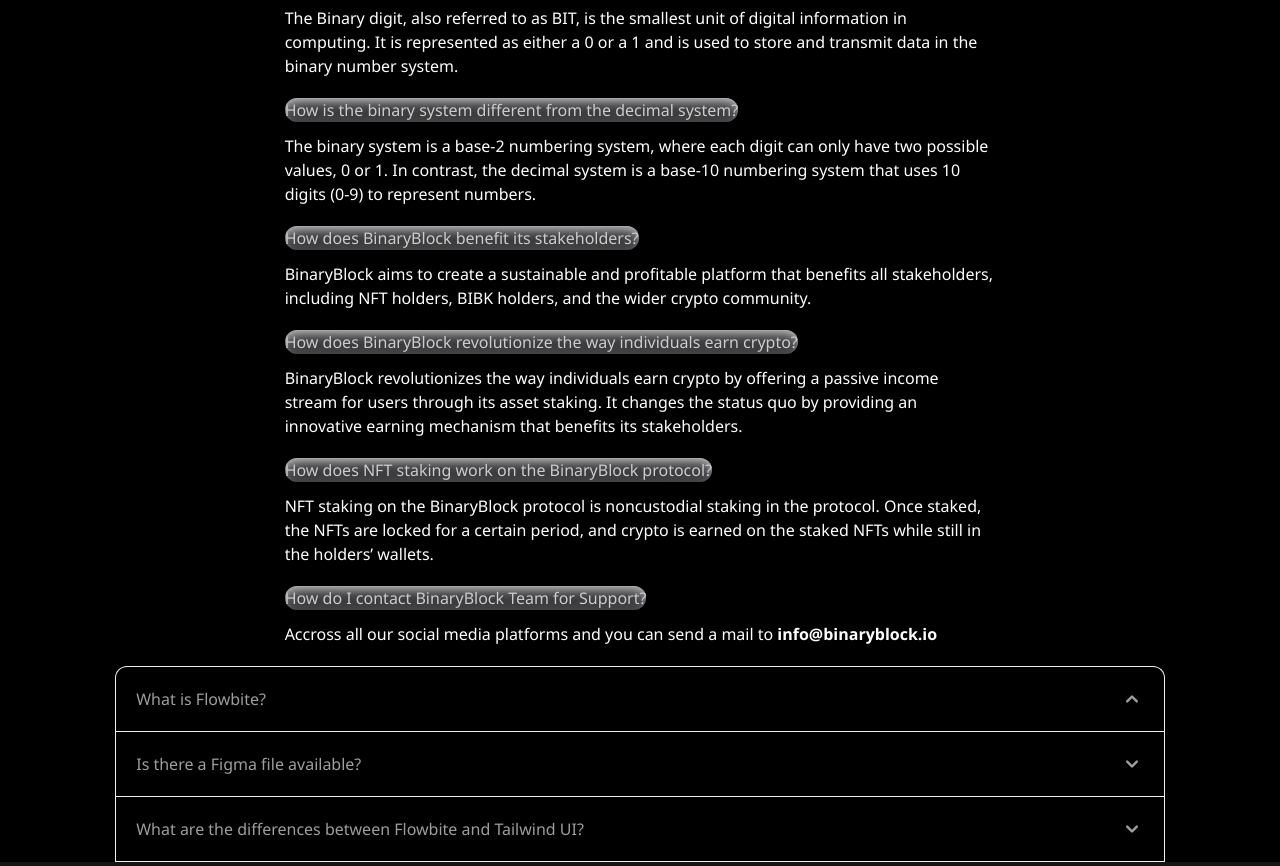
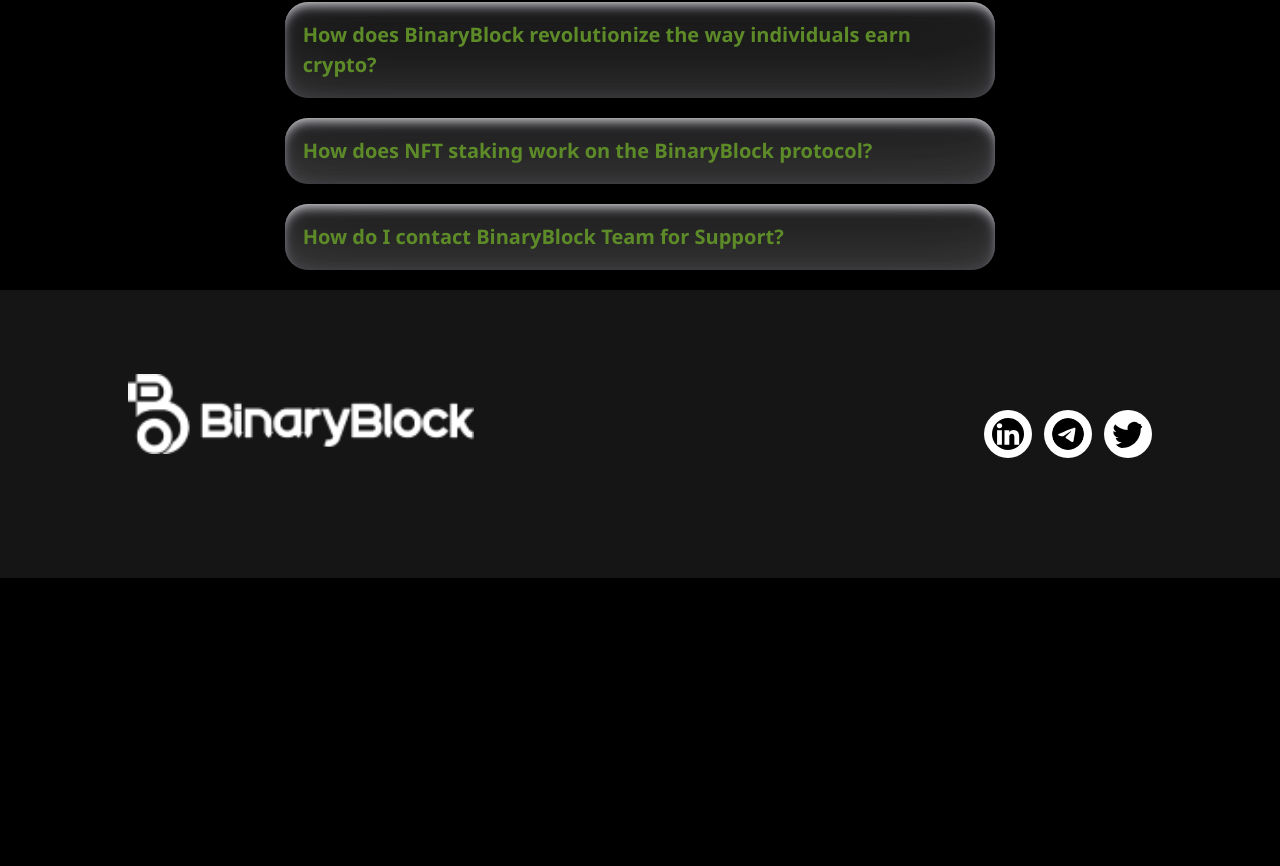
Before and after one commit to Forsyth01/BinaryBlock01, a React (Create React App) app: page /faq in a window 1280 px wide. Shown: the part 1114-1980 px from the top of the page. After the commit the page ends 1692 px from the top, so only its background shows below. Built offline with nearby package versions, Linux system fonts and the light colour scheme.

Commit message:
almost done

```diff
--- a/package.json
+++ b/package.json
@@ -7,6 +7,7 @@
     "@testing-library/jest-dom": "^5.16.5",
     "@testing-library/react": "^13.4.0",
     "@testing-library/user-event": "^13.5.0",
+    "boostrap": "^2.0.0",
     "bootstrap": "^5.3.0",
     "gsap": "^3.12.2",
     "react": "^18.2.0",
--- a/public/index.html
+++ b/public/index.html
@@ -26,7 +26,7 @@
       work correctly both with client-side routing and a non-root public URL.
       Learn how to configure a non-root public URL by running `npm run build`.
     -->
-  <title>React App</title>
+  <title>BinaryBlock</title>
 </head>
 
 <body>
--- a/src/Pages/Faq.js
+++ b/src/Pages/Faq.js
@@ -1,53 +1,64 @@
-import React, { Fragment, useState } from "react";
-import {
-  Accordion,
-  AccordionHeader,
-  AccordionBody,
-} from "@material-tailwind/react";
+import React, { useState } from "react";
+
+// import 'bootstrap/dist/css/bootstrap.css';
+// import 'bootstrap/dist/js/bootstrap.js';
 
 const Faq = () => {
-
-
   return (
     <div>
+      <h1 class="text-white text-center">Frequently Asked Questions</h1>
       <section class="py-5 w-[70%] m-auto">
-        <div class="container pt-5">
+        <div class=" pt-5">
           <div class="row justify-content-center px-3 ps-lg-5">
             <div class="">
-                  <h3 class="text-white text-center">Frequently Asked Questions</h3>
-
               <div class="mt-5">
                 <button class="accordion _0shine text-center w-full py-5">
                   What is BinaryBlock Protocol?
                 </button>
                 <div class="panel pt-3">
-                          <p>BinaryBlock Protocol is a Web3 earning protocol on Ethereum that offers a unique earning opportunity for BinaryBlock asset holders.
-
+                  <p>
+                    BinaryBlock Protocol is a Web3 earning protocol on Ethereum
+                    that offers a unique earning opportunity for BinaryBlock
+                    asset holders.
                   </p>
                 </div>
 
-                        <button class="accordion _0shine mt-5 text-center"> How does BinaryBlock protocol work?
+                <button class="accordion _0shine mt-5 text-center">
+                  {" "}
+                  How does BinaryBlock protocol work?
                 </button>
                 <div class="panel pt-3">
-                          <p>Through smart contracts and automated processes, BinaryBlock protocol ensures that BinaryBlock asset holders receive a portion of crypto daily. This process allows asset holders to earn crypto without actively trading or investing their assets.
+                  <p>
+                    Through smart contracts and automated processes, BinaryBlock
+                    protocol ensures that BinaryBlock asset holders receive a
+                    portion of crypto daily. This process allows asset holders
+                    to earn crypto without actively trading or investing their
+                    assets.
                   </p>
                 </div>
 
-                        <button class="accordion _0shine mt-5 text-center"> What is a BinaryBlock Genesis NFT?
+                <button class="accordion _0shine mt-5 text-center">
+                  {" "}
+                  What is a BinaryBlock Genesis NFT?
                 </button>
                 <div class="panel pt-3">
                   <p>
-                             A crypto asset that is unique and grants the holder daily access to earn crypto for over 20 years. It is a valuable asset that also provides ongoing earnings opportunities to holders.
+                    A crypto asset that is unique and grants the holder daily
+                    access to earn crypto for over 20 years. It is a valuable
+                    asset that also provides ongoing earnings opportunities to
+                    holders.
                   </p>
                 </div>
 
-                        <button class="accordion _0shine mt-5 text-center"> What is Bibk?
+                <button class="accordion _0shine mt-5 text-center">
+                  {" "}
+                  What is Bibk?
                 </button>
                 <div class="panel pt-3">
                   <p>
-                             BIBK is a utility token used within the Binaryblock ecosystem for interacting with protocol and access to the core functionalities of the ecosystem.
-
-
+                    BIBK is a utility token used within the Binaryblock
+                    ecosystem for interacting with protocol and access to the
+                    core functionalities of the ecosystem.
                   </p>
                 </div>
 
@@ -56,86 +67,124 @@
                 </button>
                 <div class="panel pt-3">
                   <p>
-                            The core functionalities of the BinaryBlock platform include earning opportunities through BinaryBlock asset staking, trading, lending, and interacting with the protocol using BIBK.
+                    The core functionalities of the BinaryBlock platform include
+                    earning opportunities through BinaryBlock asset staking,
+                    trading, lending, and interacting with the protocol using
+                    BIBK.
                   </p>
                 </div>
 
-                        <button class="accordion _0shine mt-5 text-center"> How are the rewards allocated to each BinaryBlock genesis NFT?
+                <button class="accordion _0shine mt-5 text-center">
+                  {" "}
+                  How are the rewards allocated to each BinaryBlock genesis NFT?
                 </button>
                 <div class="panel pt-3">
                   <p>
-                            Each BinaryBlock NFT is unique and different in its attributes because the rewards allocated to each NFT are from its Binary digits.
+                    Each BinaryBlock NFT is unique and different in its
+                    attributes because the rewards allocated to each NFT are
+                    from its Binary digits.
                   </p>
                 </div>
 
-                        <button class="accordion _0shine mt-5 text-center"> How often are rewards distributed on the BinaryBlock protocol?
+                <button class="accordion _0shine mt-5 text-center">
+                  {" "}
+                  How often are rewards distributed on the BinaryBlock protocol?
                 </button>
                 <div class="panel pt-3">
                   <p>
-                             Rewards on the BinaryBlock platform are distributed on a daily basis to stakers who have staked BIBK or NFTs into the protocol smart contract.
+                    Rewards on the BinaryBlock platform are distributed on a
+                    daily basis to stakers who have staked BIBK or NFTs into the
+                    protocol smart contract.
                   </p>
                 </div>
 
-                                                <button class="accordion _0shine mt-5 text-center"> Can anyone participate in staking on the BinaryBlock protocol ?
+                <button class="accordion _0shine mt-5 text-center">
+                  {" "}
+                  Can anyone participate in staking on the BinaryBlock protocol
+                  ?
                 </button>
                 <div class="panel pt-3">
                   <p>
-                             Anyone can participate in staking on the BinaryBlock platform by staking their BinaryBlock assets into the protocol.
-
-
+                    Anyone can participate in staking on the BinaryBlock
+                    platform by staking their BinaryBlock assets into the
+                    protocol.
                   </p>
                 </div>
 
-                                                <button class="accordion _0shine mt-5 text-center"> How do I get started with staking on the BinaryBlock platform?
+                <button class="accordion _0shine mt-5 text-center">
+                  {" "}
+                  How do I get started with staking on the BinaryBlock platform?
                 </button>
                 <div class="panel pt-3">
                   <p>
-                           Staking on the BinaryBlock platform, users can navigate to the staking interface and stake BinaryBlock assets into the protocol.
-
-
+                    Staking on the BinaryBlock platform, users can navigate to
+                    the staking interface and stake BinaryBlock assets into the
+                    protocol.
                   </p>
                 </div>
 
-                                                <button class="accordion _0shine mt-5 text-center"> What is a Binary digit?
+                <button class="accordion _0shine mt-5 text-center">
+                  {" "}
+                  What is a Binary digit?
                 </button>
                 <div class="panel pt-3">
                   <p>
-                            The Binary digit, also referred to as BIT, is the smallest unit of digital information in computing. It is represented as either a 0 or a 1 and is used to store and transmit data in the binary number system.
-
-
+                    The Binary digit, also referred to as BIT, is the smallest
+                    unit of digital information in computing. It is represented
+                    as either a 0 or a 1 and is used to store and transmit data
+                    in the binary number system.
                   </p>
                 </div>
 
-                                                <button class="accordion _0shine mt-5 text-center"> How is the binary system different from the decimal system?
+                <button class="accordion _0shine mt-5 text-center">
+                  {" "}
+                  How is the binary system different from the decimal system?
                 </button>
                 <div class="panel pt-3">
                   <p>
-                             The binary system is a base-2 numbering system, where each digit can only have two possible values, 0 or 1. In contrast, the decimal system is a base-10 numbering system that uses 10 digits (0-9) to represent numbers.
+                    The binary system is a base-2 numbering system, where each
+                    digit can only have two possible values, 0 or 1. In
+                    contrast, the decimal system is a base-10 numbering system
+                    that uses 10 digits (0-9) to represent numbers.
                   </p>
                 </div>
 
-                                                <button class="accordion _0shine mt-5 text-center"> How does BinaryBlock benefit its stakeholders?
+                <button class="accordion _0shine mt-5 text-center">
+                  {" "}
+                  How does BinaryBlock benefit its stakeholders?
                 </button>
                 <div class="panel pt-3">
                   <p>
-                             BinaryBlock aims to create a sustainable and profitable platform that benefits all stakeholders, including NFT holders, BIBK holders, and the wider crypto community.
+                    BinaryBlock aims to create a sustainable and profitable
+                    platform that benefits all stakeholders, including NFT
+                    holders, BIBK holders, and the wider crypto community.
                   </p>
                 </div>
 
-                                                <button class="accordion _0shine mt-5 text-center"> How does BinaryBlock revolutionize the way individuals earn crypto?
+                <button class="accordion _0shine mt-5 text-center">
+                  {" "}
+                  How does BinaryBlock revolutionize the way individuals earn
+                  crypto?
                 </button>
                 <div class="panel pt-3">
                   <p>
-                             BinaryBlock revolutionizes the way individuals earn crypto by offering a passive income stream for users through its asset staking. It changes the status quo by providing an innovative earning mechanism that benefits its stakeholders.
+                    BinaryBlock revolutionizes the way individuals earn crypto
+                    by offering a passive income stream for users through its
+                    asset staking. It changes the status quo by providing an
+                    innovative earning mechanism that benefits its stakeholders.
                   </p>
                 </div>
 
-                                                <button class="accordion _0shine mt-5 text-center"> How does NFT staking work on the BinaryBlock protocol?
-
+                <button class="accordion _0shine mt-5 text-center">
+                  {" "}
+                  How does NFT staking work on the BinaryBlock protocol?
                 </button>
                 <div class="panel pt-3">
                   <p>
-                             NFT staking on the BinaryBlock protocol is noncustodial staking in the protocol. Once staked, the NFTs are locked for a certain period, and crypto is earned on the staked NFTs while still in the holders’ wallets.
+                    NFT staking on the BinaryBlock protocol is noncustodial
+                    staking in the protocol. Once staked, the NFTs are locked
+                    for a certain period, and crypto is earned on the staked
+                    NFTs while still in the holders’ wallets.
                   </p>
                 </div>
 
@@ -144,71 +193,15 @@
                 </button>
                 <div class="panel pt-3">
                   <p>
-                             Accross all our social media platforms and you can send a mail to <b> info@binaryblock.io </b>
+                    Accross all our social media platforms and you can send a
+                    mail to <b> info@binaryblock.io </b>
                   </p>
                 </div>
-
-                        <script>
-
-                        </script>
-
-
               </div>
-
-
             </div>
-
           </div>
         </div>
       </section>
-
-<div className="">
-
-<div id="accordion-collapse" data-accordion="collapse">
-  <h2 id="accordion-collapse-heading-1">
-    <button type="button" class="flex items-center justify-between w-full p-5 font-medium text-left text-gray-500 border border-b-0 border-gray-200 rounded-t-xl focus:ring-4 focus:ring-gray-200 dark:focus:ring-gray-800 dark:border-gray-700 dark:text-gray-400 hover:bg-gray-100 dark:hover:bg-gray-800" data-accordion-target="#accordion-collapse-body-1" aria-expanded="true" aria-controls="accordion-collapse-body-1">
-      <span>What is Flowbite?</span>
-      <svg data-accordion-icon class="w-6 h-6 rotate-180 shrink-0" fill="currentColor" viewBox="0 0 20 20" xmlns="http://www.w3.org/2000/svg"><path fill-rule="evenodd" d="M5.293 7.293a1 1 0 011.414 0L10 10.586l3.293-3.293a1 1 0 111.414 1.414l-4 4a1 1 0 01-1.414 0l-4-4a1 1 0 010-1.414z" clip-rule="evenodd"></path></svg>
-    </button>
-  </h2>
-  <div id="accordion-collapse-body-1" class="hidden" aria-labelledby="accordion-collapse-heading-1">
-    <div class="p-5 border border-b-0 border-gray-200 dark:border-gray-700 dark:bg-gray-900">
-      <p class="mb-2 text-gray-500 dark:text-gray-400">Flowbite is an open-source library of interactive components built on top of Tailwind CSS including buttons, dropdowns, modals, navbars, and more.</p>
-      <p class="text-gray-500 dark:text-gray-400">Check out this guide to learn how to <a href="/docs/getting-started/introduction/" class="text-blue-600 dark:text-blue-500 hover:underline">get started</a> and start developing websites even faster with components on top of Tailwind CSS.</p>
-    </div>
-  </div>
-  <h2 id="accordion-collapse-heading-2">
-    <button type="button" class="flex items-center justify-between w-full p-5 font-medium text-left text-gray-500 border border-b-0 border-gray-200 focus:ring-4 focus:ring-gray-200 dark:focus:ring-gray-800 dark:border-gray-700 dark:text-gray-400 hover:bg-gray-100 dark:hover:bg-gray-800" data-accordion-target="#accordion-collapse-body-2" aria-expanded="false" aria-controls="accordion-collapse-body-2">
-      <span>Is there a Figma file available?</span>
-      <svg data-accordion-icon class="w-6 h-6 shrink-0" fill="currentColor" viewBox="0 0 20 20" xmlns="http://www.w3.org/2000/svg"><path fill-rule="evenodd" d="M5.293 7.293a1 1 0 011.414 0L10 10.586l3.293-3.293a1 1 0 111.414 1.414l-4 4a1 1 0 01-1.414 0l-4-4a1 1 0 010-1.414z" clip-rule="evenodd"></path></svg>
-    </button>
-  </h2>
-  <div id="accordion-collapse-body-2" class="hidden" aria-labelledby="accordion-collapse-heading-2">
-    <div class="p-5 border border-b-0 border-gray-200 dark:border-gray-700">
-      <p class="mb-2 text-gray-500 dark:text-gray-400">Flowbite is first conceptualized and designed using the Figma software so everything you see in the library has a design equivalent in our Figma file.</p>
-      <p class="text-gray-500 dark:text-gray-400">Check out the <a href="https://flowbite.com/figma/" class="text-blue-600 dark:text-blue-500 hover:underline">Figma design system</a> based on the utility classes from Tailwind CSS and components from Flowbite.</p>
-    </div>
-  </div>
-  <h2 id="accordion-collapse-heading-3">
-    <button type="button" class="flex items-center justify-between w-full p-5 font-medium text-left text-gray-500 border border-gray-200 focus:ring-4 focus:ring-gray-200 dark:focus:ring-gray-800 dark:border-gray-700 dark:text-gray-400 hover:bg-gray-100 dark:hover:bg-gray-800" data-accordion-target="#accordion-collapse-body-3" aria-expanded="false" aria-controls="accordion-collapse-body-3">
-      <span>What are the differences between Flowbite and Tailwind UI?</span>
-      <svg data-accordion-icon class="w-6 h-6 shrink-0" fill="currentColor" viewBox="0 0 20 20" xmlns="http://www.w3.org/2000/svg"><path fill-rule="evenodd" d="M5.293 7.293a1 1 0 011.414 0L10 10.586l3.293-3.293a1 1 0 111.414 1.414l-4 4a1 1 0 01-1.414 0l-4-4a1 1 0 010-1.414z" clip-rule="evenodd"></path></svg>
-    </button>
-  </h2>
-  <div id="accordion-collapse-body-3" class="hidden" aria-labelledby="accordion-collapse-heading-3">
-    <div class="p-5 border border-t-0 border-gray-200 dark:border-gray-700">
-      <p class="mb-2 text-gray-500 dark:text-gray-400">The main difference is that the core components from Flowbite are open source under the MIT license, whereas Tailwind UI is a paid product. Another difference is that Flowbite relies on smaller and standalone components, whereas Tailwind UI offers sections of pages.</p>
-      <p class="mb-2 text-gray-500 dark:text-gray-400">However, we actually recommend using both Flowbite, Flowbite Pro, and even Tailwind UI as there is no technical reason stopping you from using the best of two worlds.</p>
-      <p class="mb-2 text-gray-500 dark:text-gray-400">Learn more about these technologies:</p>
-      <ul class="pl-5 text-gray-500 list-disc dark:text-gray-400">
-        <li><a href="https://flowbite.com/pro/" class="text-blue-600 dark:text-blue-500 hover:underline">Flowbite Pro</a></li>
-        <li><a href="https://tailwindui.com/" rel="nofollow" class="text-blue-600 dark:text-blue-500 hover:underline">Tailwind UI</a></li>
-      </ul>
-    </div>
-  </div>
-</div>
-
-</div>
     </div>
   );
 };
--- a/src/Pages/Home.js
+++ b/src/Pages/Home.js
@@ -176,7 +176,7 @@
                 <img
                   src="/img/Buttonn.png"
                   alt=""
-                  className=" xl:h-[50vh] m-auto "
+                  className=" xl:h-[50vh m-auto "
                 />
               </div>
             </div>
--- a/src/index.css
+++ b/src/index.css
@@ -34,3 +34,29 @@
   padding: 40px 0px 120px 0px;
   margin: auto;
 } */
+
+.accordion {
+  /* background-color: #eee; */
+  color: rgb(117,174,51);
+  cursor: pointer;
+  padding: 18px;
+  width: 100%;
+  border: none;
+  text-align: left;
+  outline: none;
+  font-size: 20px;
+  transition: 0.4s;
+  font-weight: 700;
+}
+
+.active, .accordion:hover {
+  background-color: rgba(204, 204, 204, 0.091);
+}
+
+.panel {
+  padding: 0 18px;
+  display: none;
+  background-color: black;
+  overflow: hidden;
+  color: white;
+}
```
Also changed, not shown: 1 other file (tests, documents, lock files or other folders). Lines whose indentation alone changed are shown as unchanged.
